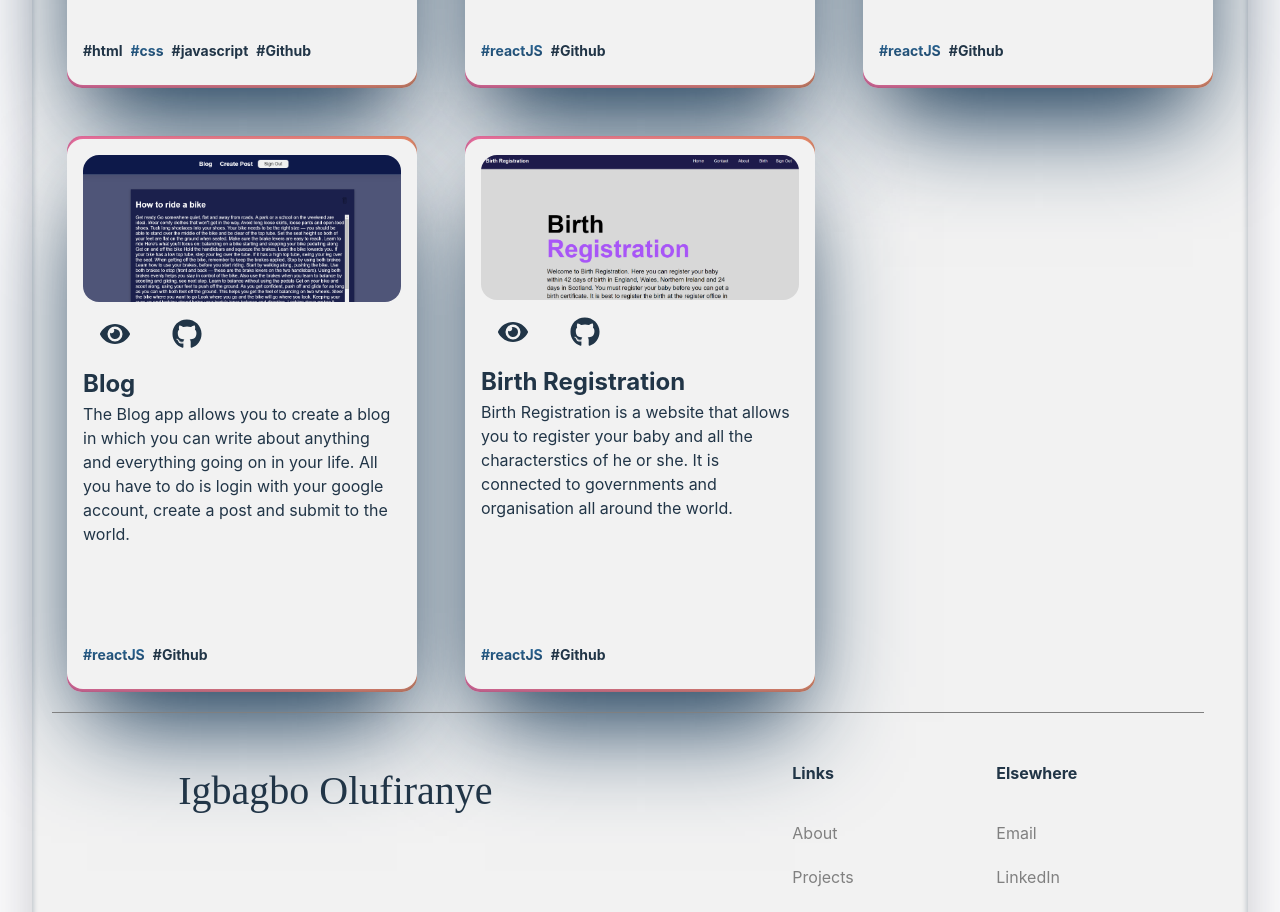
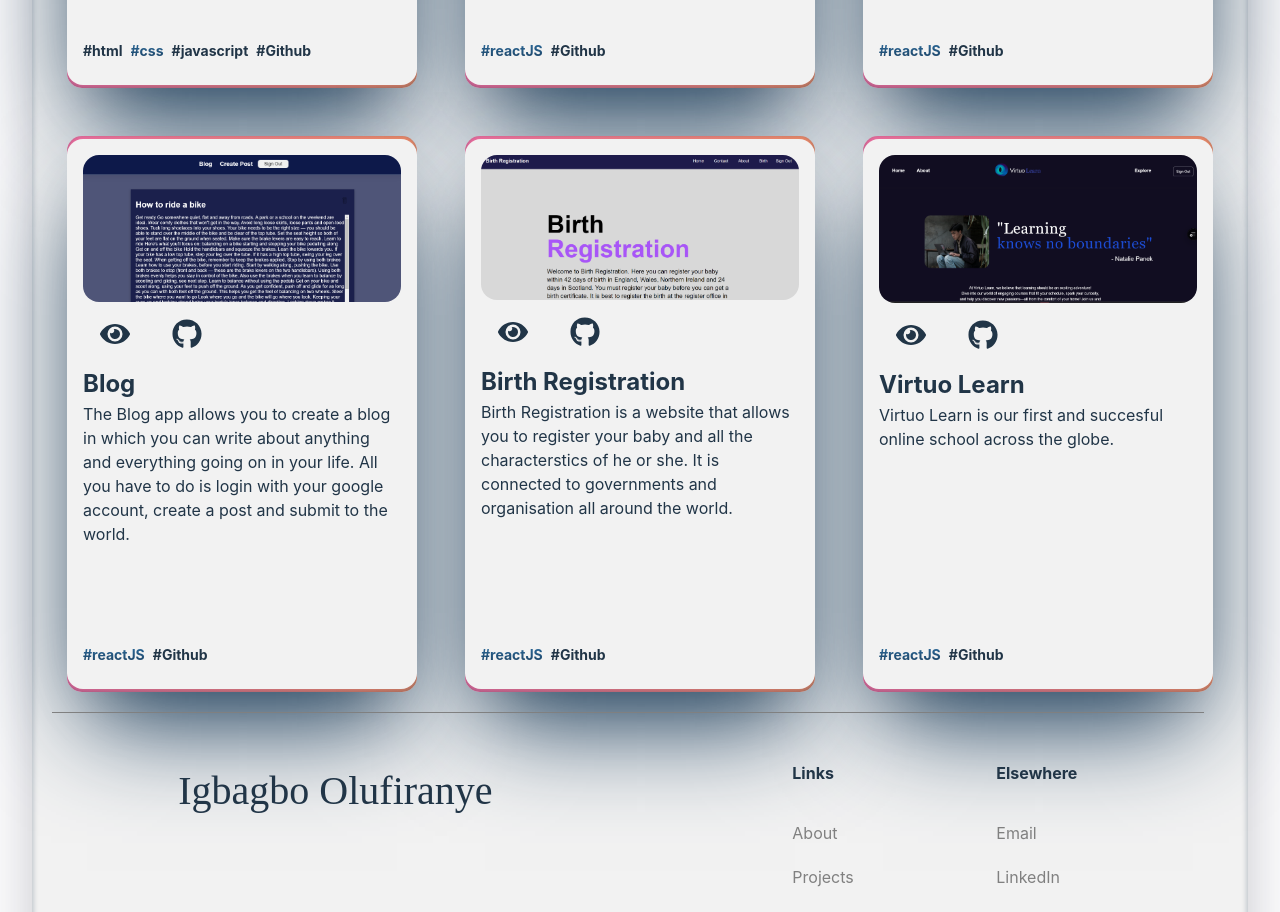
Before and after one commit to tlcgbo/Portfolio, a React (Vite) app: page /projects in a window 1280 px wide. Shown: the part 1660-2572 px from the top of the page. Built offline with nearby package versions, Linux system fonts and the light colour scheme.

Commit message:
LETS GOOOOO

```diff
--- a/src/assets/index.js
+++ b/src/assets/index.js
@@ -6,6 +6,7 @@ import learn from "./learn.png"
 import agency from "./agency.png"
 import blogg from "./blogg.png"
 import birth from "./birth.png"
+import virtuo from "./virtuo.png"
 
 export {
     bmi,
@@ -16,4 +17,5 @@ export {
     agency,
     blogg,
     birth,
+    virtuo,
 }
--- a/src/constants/index.js
+++ b/src/constants/index.js
@@ -7,6 +7,7 @@ import {
     agency,
     blogg,
     birth,
+    virtuo,
 } from "../assets"
 
 import {
@@ -172,7 +173,22 @@ const projects = [
         live_preview_link: "https://github.com/tlcgbo/Birth-Registration",
         source_code_link: "https://birth-registration.vercel.app/",
     },
-
+    {
+        name: "Virtuo Learn",
+        description: "Virtuo Learn is our first and succesful online school across the globe.",
+        tags: [
+            {
+                name: "reactJS",
+                color: "blue-text-gradient",
+            },
+            {
+                name: "Github",
+            },
+        ],
+        image: virtuo,
+        live_preview_link: "https://github.com/tlcgbo/virtruo-learn",
+        source_code_link: "https://virtruo-learn-three.vercel.app/",
+    },
 ]
 
 
```
Also changed, not shown: src/assets/virtuo.png (added).
